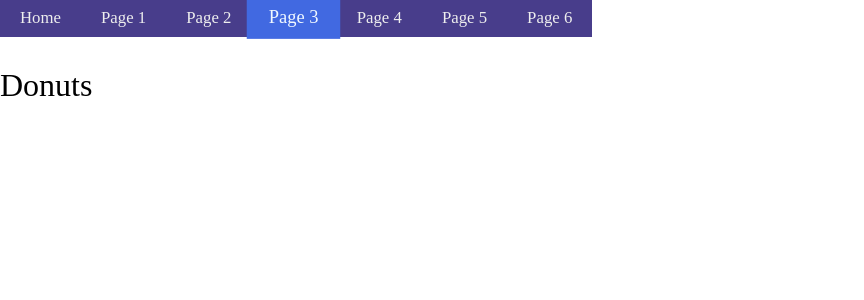
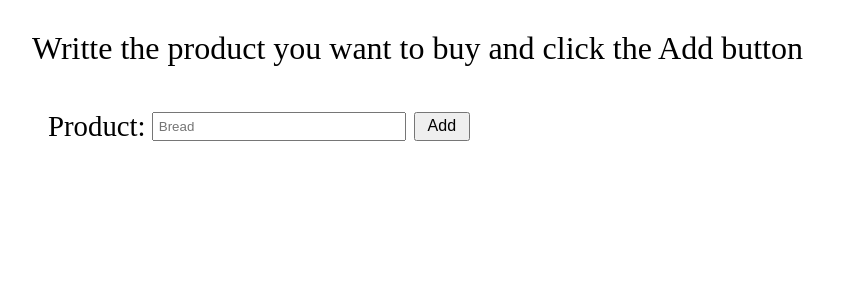
Before and after one commit to AJ-Romera/react-practice, a React (Create React App) app: page /donuts in a window 1280 px wide. Shown: the top 300 px of the page, without its empty margins (0-864 px from the left). Built offline with nearby package versions, Linux system fonts and the light colour scheme.

Commit message:
CHNG: Makes Act 16

```diff
--- /dev/null
+++ b/src/Act16.jsx
@@ -0,0 +1,127 @@
+import React, { useReducer, useRef, useState } from "react";
+
+const types = {
+  minus: "minus",
+  more: "more",
+  "delete-product": "delete-product",
+  buy: "buy",
+};
+const initValue = [];
+const reducer = (state, action) => {
+  switch (action.type) {
+    case types.minus:
+      return state.map((p) =>
+        action.payload === p.id && p.quantity > 1
+          ? { ...p, quantity: p.quantity-- }
+          : p
+      );
+    case types.more:
+      return state.map((p) =>
+        action.payload === p.id ? { ...p, quantity: p.quantity++ } : p
+      );
+
+    case types["delete-product"]:
+      return state.filter((p) => p.id !== action.payload);
+
+    case types.buy:
+      return [...state, action.payload];
+
+    default:
+      return state;
+  }
+};
+
+const Act16 = () => {
+  const [userProduct, setUserProduct] = useState("");
+  const [productList, dispatch] = useReducer(reducer, initValue);
+  const inputName = useRef(null);
+
+  const getProductValue = (e) => {
+    setUserProduct(e.target.value);
+  };
+
+  return (
+    <div>
+      <h2 className="title">
+        Writte the product you want to buy and click the Add button
+      </h2>
+      <div className="main-container">
+        <div className="main-container__form">
+          <label htmlFor="product">Product:</label>
+          <input
+            onKeyDown={(e) => {
+              if (e.key === "Enter" && userProduct.length > 0) {
+                setUserProduct("");
+                dispatch({
+                  type: types.buy,
+                  payload: {
+                    id: Math.random(),
+                    name: `${userProduct
+                      .charAt(0)
+                      .toUpperCase()}${userProduct.slice(1)}`,
+                    quantity: 1,
+                  },
+                });
+              }
+            }}
+            id="product"
+            ref={inputName}
+            onChange={getProductValue}
+            type="text"
+            placeholder="Bread"
+            value={userProduct}
+          />
+          <button
+            onClick={() => {
+              if (userProduct.length > 0) {
+                inputName.current.focus();
+                setUserProduct("");
+                dispatch({
+                  type: types.buy,
+                  payload: {
+                    id: Math.random(),
+                    name: `${userProduct
+                      .charAt(0)
+                      .toUpperCase()}${userProduct.slice(1)}`,
+                    quantity: 1,
+                  },
+                });
+              }
+            }}
+          >
+            Add
+          </button>
+        </div>
+        {productList.map((product) => (
+          <div className="product" key={product.id}>
+            {product.name} ({product.quantity} units)
+            <button
+              onClick={() =>
+                dispatch({ type: types.minus, payload: product.id })
+              }
+            >
+              -
+            </button>
+            <button
+              onClick={() =>
+                dispatch({ type: types.more, payload: product.id })
+              }
+            >
+              +
+            </button>
+            <button
+              className="deleteButton"
+              onClick={() =>
+                dispatch({ type: types["delete-product"], payload: product.id })
+              }
+            >
+              Ω
+            </button>
+          </div>
+        ))}
+      </div>
+    </div>
+  );
+};
+
+export default Act16;
--- a/src/App.css
+++ b/src/App.css
@@ -382,3 +382,41 @@ h2 {
   background-color: transparent;
   padding: 0;
 }
+
+/* Act 16 Styles */
+
+label {
+  font-size: 1.8rem;
+  margin-right: 0.4rem;
+}
+input {
+  width: 15rem;
+  padding: 0.3rem;
+}
+button {
+  width: auto;
+  padding: 0.2rem 0.75rem;
+  margin: 0 0 0 0.5rem;
+  font-size: 1rem;
+}
+.title {
+  margin: 2rem;
+}
+.main-container {
+  display: flex;
+  flex-direction: column;
+  margin: 3rem;
+}
+.main-container__form {
+  display: flex;
+  align-items: center;
+  margin-bottom: 1.6rem;
+}
+.product {
+  margin-bottom: 0.75rem;
+  font-size: 1.2rem;
+}
+.deleteButton {
+  background-color: red;
+  margin-left: 1rem;
+}
--- a/src/App.jsx
+++ b/src/App.jsx
@@ -14,7 +14,8 @@ import imgOk from "./assets/images/ok.jpg"; */
 // import Act12 from "./Act12";
 // import Act13 from "./Act13";
 // import Act14 from "./Act14";
-import Act15 from "./Act15";
+// import Act15 from "./Act15";
+import Act16 from "./Act16";
 
 /* Activity 1:
 
@@ -449,7 +450,8 @@ const App = () => {
       {/* <Act12 /> */}
       {/* <Act13 /> */}
       {/* <Act14 /> */}
-      <Act15 />
+      {/* <Act15 /> */}
+      <Act16 />
     </>
   );
 };
```
Also changed, not shown: 1 other file (tests, documents, lock files or other folders).
